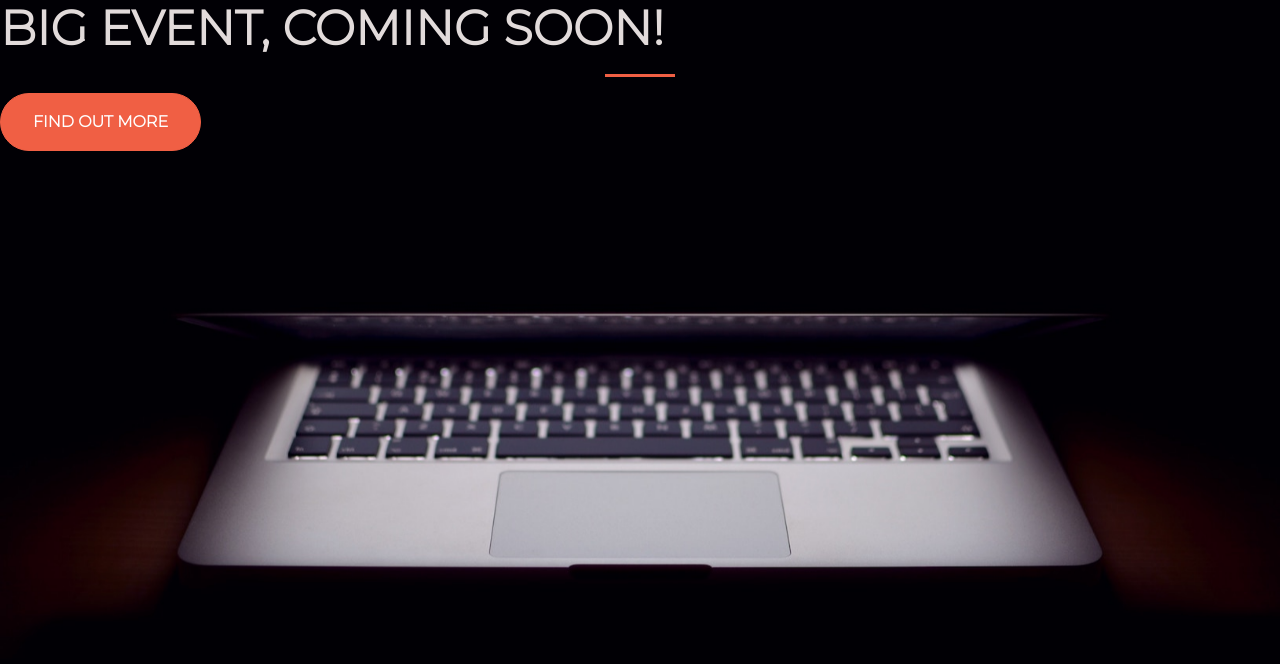
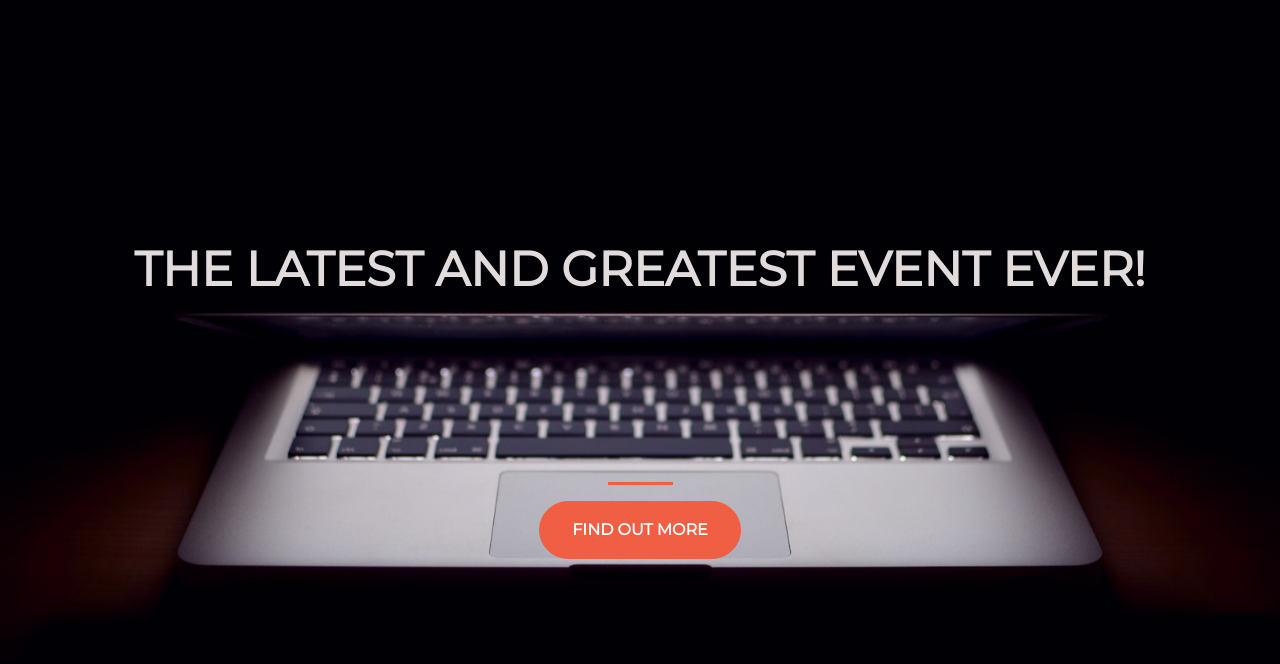
Before and after one commit to epirnat/Event-signup, a plain HTML site: page index.html in a window 1280 px wide. Drawn offline with nearby package versions, Linux system fonts and the light colour scheme.

Commit message:
centered the content

```diff
--- a/index.html
+++ b/index.html
@@ -4,13 +4,22 @@
   <meta charset="UTF-8">
   <meta name="viewport" content="width=device-width, initial-scale=1, shrink-to-fit=no">
   <title>Big event</title>
-  <link href="https://fonts.googleapis.com/css2?family=Montserrat:wght@300&display=swap" rel="stylesheet">
+  <link href="https://fonts.googleapis.com/css?family=Montserrat" rel="stylesheet">
   <link rel="stylesheet" href="https://stackpath.bootstrapcdn.com/bootstrap/4.3.1/css/bootstrap.min.css" integrity="sha384-ggOyR0iXCbMQv3Xipma34MD+dH/1fQ784/j6cY/iJTQUOhcWr7x9JvoRxT2MZw1T" crossorigin="anonymous">
   <link rel="stylesheet" type="text/css" href="style.css">
 </head>
 <body>
-  <h1 class="text-uppercase"><strong>Big event, coming soon!</h1></strong>
-  <hr>
-  <button class="btn btn-primary btn-xl">Find out more</button>
+  <div class="container d-flex align-items-center h-100">
+    <div class="row">
+      <header class="text-center col-12">
+        <h1 class="text-uppercase"><strong>The latest and greatest event ever!</h1></strong>
+      </header>
+      <div class="luft col-12"></div>
+      <section class="text-center col-12">
+        <hr>
+        <button class="btn btn-primary btn-xl">Find out more</button>
+      </section>
+  </div>
+</div>
 </body>
 </html>
--- a/style.css
+++ b/style.css
@@ -18,7 +18,11 @@ h1 {
 hr {
   border-color: #F05F44;
   border-width: 3px;
-  max-width: 70px;
+  max-width: 65px;
+}
+
+.luft {
+  height: 10rem;
 }
 
 .btn {
@@ -35,7 +39,7 @@ hr {
 .btn-primary:hover {
   background-color: #ee4b08;
   border-color: #ee4b08;
-  border-width: 3px;
+  border-width: 4px;
 }
 
 .btn-xl {
```
